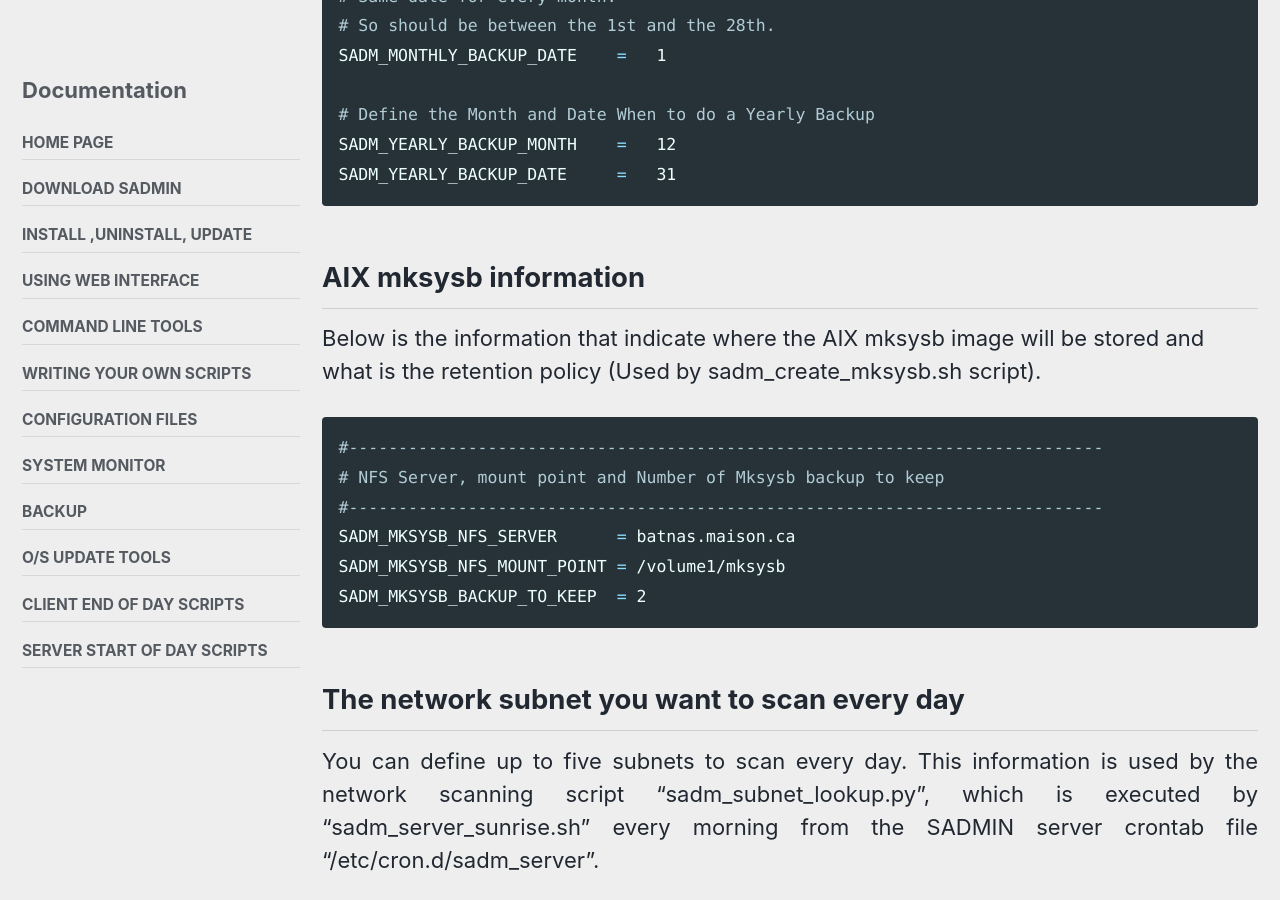
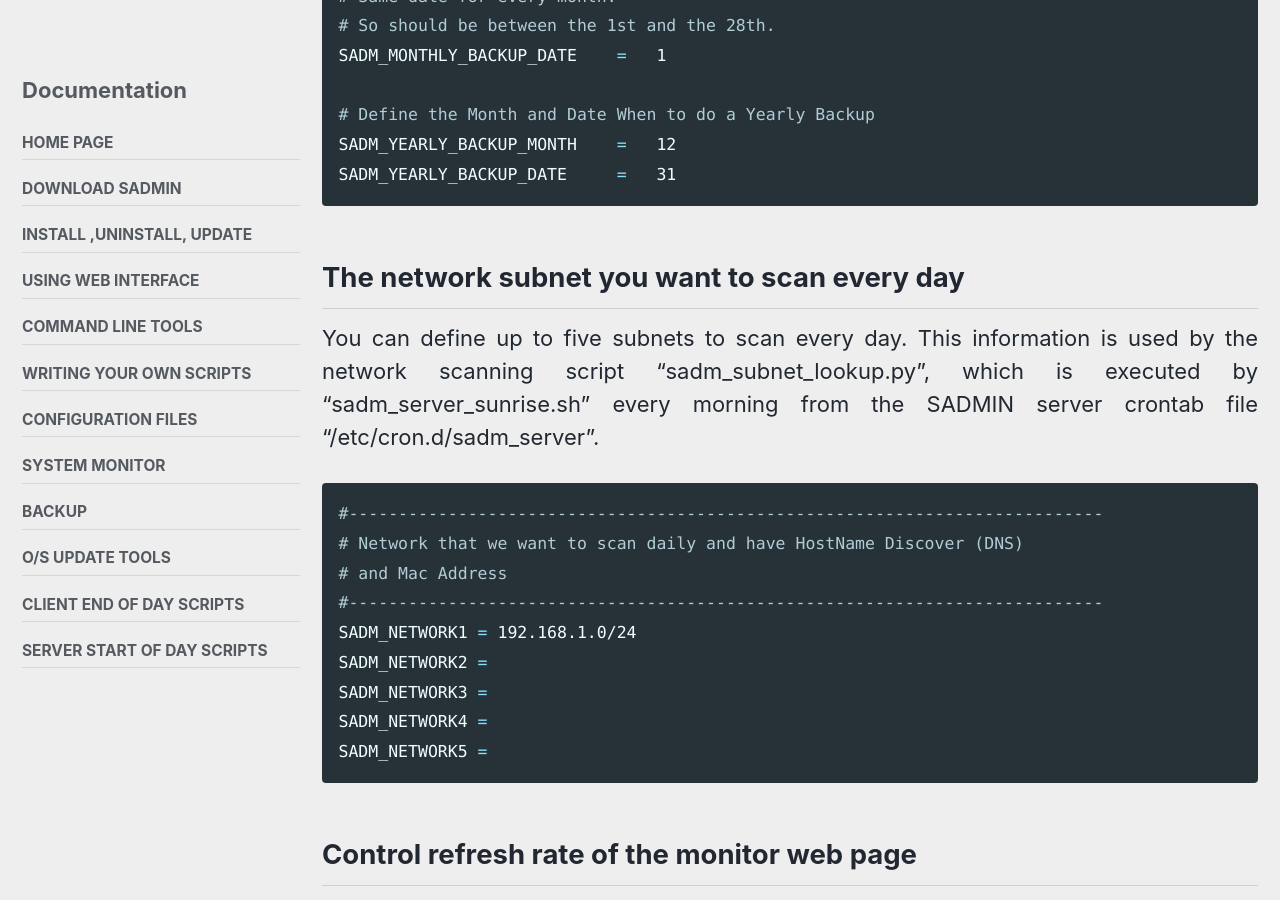
Before and after one commit to jadupl2/jadupl2.github.io, a Jekyll site: the page built from _posts/2021-04-26-sadmin-cfg.md, in a window 1280 px wide and 900 px high, scrolled down 13112 px. Built offline with Jekyll 4.4.1, drawn with Linux system fonts in a browser that asks for light colours; cached includes are drawn as plain includes.

Commit message:
Minor corrections

````diff
--- a/_posts/2021-04-26-sadmin-cfg.md
+++ b/_posts/2021-04-26-sadmin-cfg.md
@@ -520,21 +520,6 @@ SADM_YEARLY_BACKUP_DATE     =   31
 
 
 
-<a id="sadm_mksysb_nfs_server"></a>
-## AIX mksysb information
-Below is the information that indicate where the AIX mksysb image will be stored and what is the
-retention policy (Used by sadm_create_mksysb.sh script).
- ```bash
-#----------------------------------------------------------------------------
-# NFS Server, mount point and Number of Mksysb backup to keep
-#----------------------------------------------------------------------------
-SADM_MKSYSB_NFS_SERVER      = batnas.maison.ca
-SADM_MKSYSB_NFS_MOUNT_POINT = /volume1/mksysb
-SADM_MKSYSB_BACKUP_TO_KEEP  = 2
-```
-
-
-
 <a id="sadm_network"></a>
 ## The network subnet you want to scan every day
 You can define up to five subnets to scan every day. This information is used by the network
````
Also changed, not shown: _posts/2019-10-12-sadmlib-std-demo-sh.md (+0 -3 lines).
